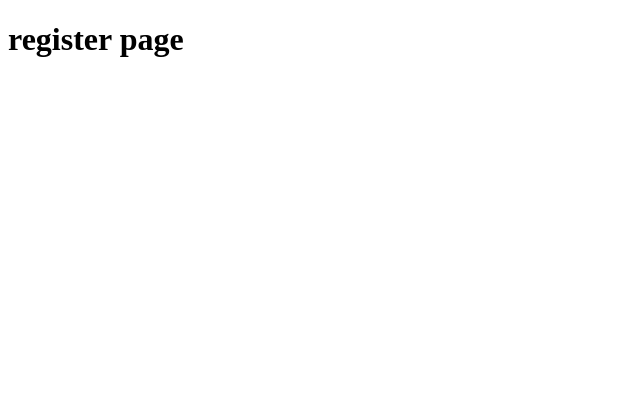
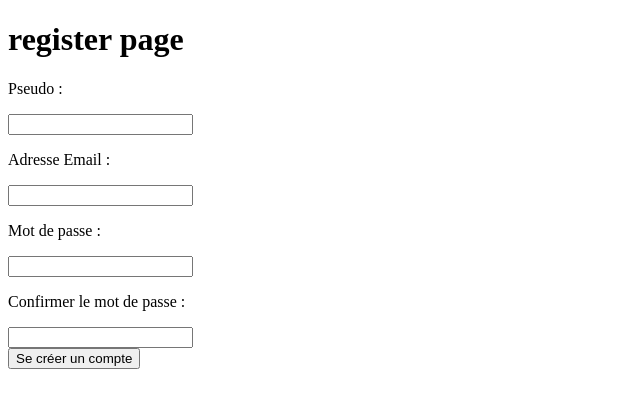
Before and after one commit to Florian59c/Blog-JDR-front, a Next.js app: page /register in a window 1280 px wide. Shown: the top 408 px of the page, without its empty margins (0-640 px from the left). Built offline with nearby package versions, Linux system fonts and the light colour scheme.

Commit message:
feat - verify if user was connected for access in form or error message

```diff
--- /dev/null
+++ b/pages/api/checkIsConnected.tsx
@@ -0,0 +1,29 @@
+import type { NextApiRequest, NextApiResponse } from 'next';
+import axios from 'axios';
+
+export default async function checkIsConnected(req: NextApiRequest, res: NextApiResponse) {
+    const authToken = req.cookies['auth-token']; // Récupérer le cookie HttpOnly
+    if (!authToken) {
+        return res.status(200).json({ isConnected: false });
+    }
+    try {
+        // Appeler ton backend pour vérifier le rôle utilisateur
+        const userRole = await axios.post(
+            `${process.env.NEXT_PUBLIC_SERVER_URL}auth/checkRole`,
+            {},
+            {
+                headers: {
+                    Cookie: `auth-token=${authToken}`, // Envoyer le cookie au backend
+                },
+            }
+        );
+        if (userRole.data.role === 'none') {
+            return res.status(200).json({ isConnected: false });
+        } else {
+            return res.status(200).json({ isConnected: true });
+        }
+    } catch (error: any) {
+        console.error('Error fetching user role:', error.message);
+        return res.status(500).json({ isConnected: false, message: error.message });
+    }
+}
--- a/pages/register.tsx
+++ b/pages/register.tsx
@@ -1,8 +1,68 @@
+import { useEffect, useState } from "react";
+import { NextResponse } from 'next/server';
+import type { NextRequest } from 'next/server';
+import axios from "axios";
+
 export default function Register() {
+  const [pseudo, setPseudo] = useState('');
+  const [email, setEmail] = useState('');
+  const [password, setPassword] = useState('');
+  const [confirmPassword, setConfirmPassword] = useState('');
+  const [isConnected, setIsConnected] = useState(false);
+  const [error, setError] = useState('');
+
+  const checkConnection = async () => {
+    try {
+      const response = await axios.get('/api/checkIsConnected'); // Appeler l'API route
+      setIsConnected(response.data.isConnected);
+    } catch (error) {
+      console.error('Error checking connection:', error);
+      setIsConnected(false);
+    }
+  };
+
+  useEffect(() => {
+    checkConnection();
+  }, []);
 
   return (
     <div>
-      <h1>register page</h1>
+      {isConnected ? (
+        <div>
+          <p>déja connecté</p>
+        </div>
+      ) : (
+        <div>
+          <h1>register page</h1>
+          <div>
+            <form
+            >
+              <div>
+                <label htmlFor="pseudo">
+                  <p>Pseudo : </p>
+                  <input type="text" id='pseudo' value={pseudo} onChange={(e) => setPseudo(e.target.value)} />
+                </label>
+                <label htmlFor="email">
+                  <p>Adresse Email : </p>
+                  <input type="email" id='email' value={email} onChange={(e) => setEmail(e.target.value)} />
+                </label>
+                <label htmlFor="password">
+                  <p>Mot de passe : </p>
+                  <input type="password" id='password' value={password} onChange={(e) => setPassword(e.target.value)} />
+                </label>
+                <label htmlFor="confirmPassword">
+                  <p>Confirmer le mot de passe : </p>
+                  <input type="password" id='confirmPassword' value={confirmPassword} onChange={(e) => setConfirmPassword(e.target.value)} />
+                </label>
+              </div>
+              <div>
+                <button type="submit" >Se créer un compte</button>
+              </div>
+              {/* {error && <p>{error}</p>} */}
+            </form>
+          </div>
+        </div>
+      )}
     </div>
   );
 }
```
